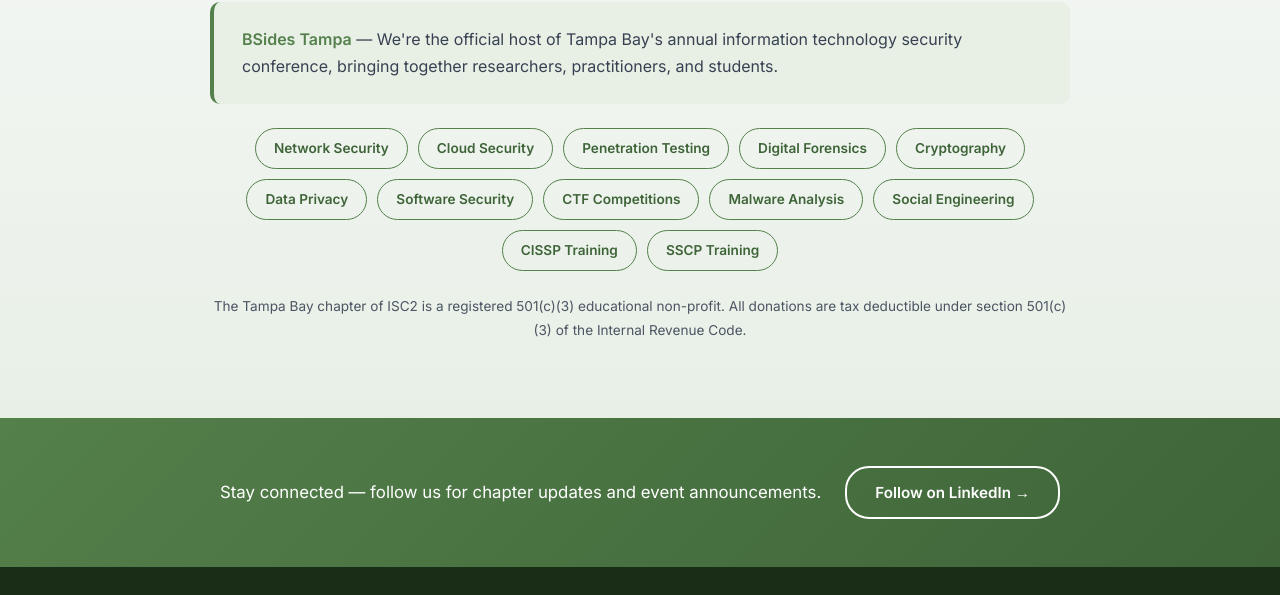
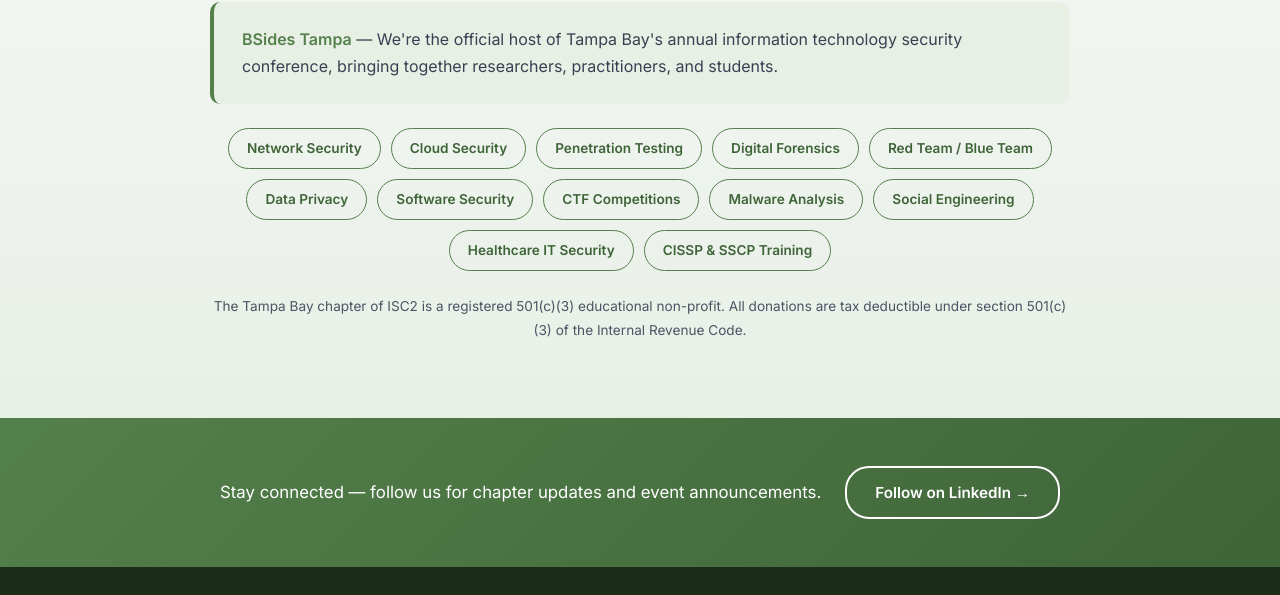
Before and after one commit to isc2chapter-tampabay/isc2chapter-tampabay.github.io, an Eleventy site: page src/index.njk in a window 1280 px wide. Shown: the part 3218-3813 px from the top of the page. Built offline with nearby package versions, Linux system fonts and the light colour scheme; Eleventy itself is replaced by a stand-in of ours; files that its build step writes are made by us from their sources.

Commit message:
Update focus pills and events with LinkedIn content
- Replace Cryptography and separate CISSP/SSCP pills with Red Team / Blue
  Team, Healthcare IT Security, and combined CISSP & SSCP Training
- Update BSides Tampa 2026 description with "Unlucky 13" theme
- Add Q1 chapter meeting registration link

```diff
--- a/src/_data/events.json
+++ b/src/_data/events.json
@@ -8,7 +8,7 @@
     "location": "Stetson University",
     "type": "chapter",
     "description": "Kick off 2026 with officer updates, guest presentations, networking lunch, and a second speaking session. Open to members and guests.",
-    "url": null
+    "url": "https://lnkd.in/eCw8FZqx"
   },
   {
     "title": "BSides Tampa 2026",
@@ -18,7 +18,7 @@
     "endTime": "5:00 PM",
     "location": "USF Marshall Center",
     "type": "community",
-    "description": "Tampa Bay's annual community-driven information security conference featuring talks, workshops, CTF competitions, and networking across two full days.",
+    "description": "\"Unlucky 13\" — the 13th annual BSides Tampa explores the intersections of superstition and cybersecurity. Two full days of talks, workshops, CTF competitions, a scholarship program, and networking.",
     "url": "https://bsidestampa.net"
   },
   {
--- a/src/index.njk
+++ b/src/index.njk
@@ -143,14 +143,14 @@
         <span class="focus-pill">Cloud Security</span>
         <span class="focus-pill">Penetration Testing</span>
         <span class="focus-pill">Digital Forensics</span>
-        <span class="focus-pill">Cryptography</span>
+        <span class="focus-pill">Red Team / Blue Team</span>
         <span class="focus-pill">Data Privacy</span>
         <span class="focus-pill">Software Security</span>
         <span class="focus-pill">CTF Competitions</span>
         <span class="focus-pill">Malware Analysis</span>
         <span class="focus-pill">Social Engineering</span>
-        <span class="focus-pill">CISSP Training</span>
-        <span class="focus-pill">SSCP Training</span>
+        <span class="focus-pill">Healthcare IT Security</span>
+        <span class="focus-pill">CISSP &amp; SSCP Training</span>
       </div>
       <p class="mission-note">The Tampa Bay chapter of ISC2 is a registered 501(c)(3) educational non-profit. All donations are tax deductible under section 501(c)(3) of the Internal Revenue Code.</p>
     </div>
```
